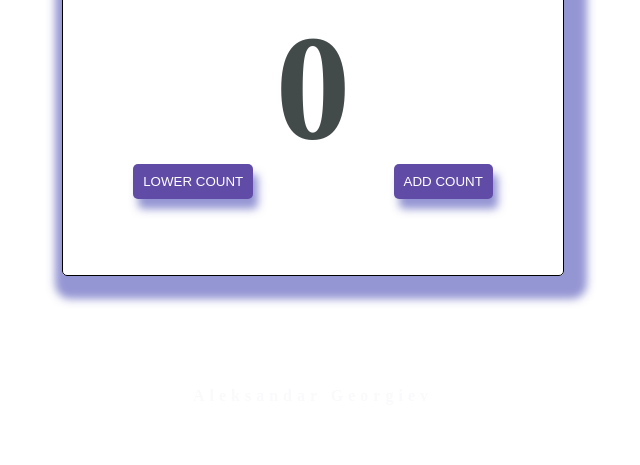
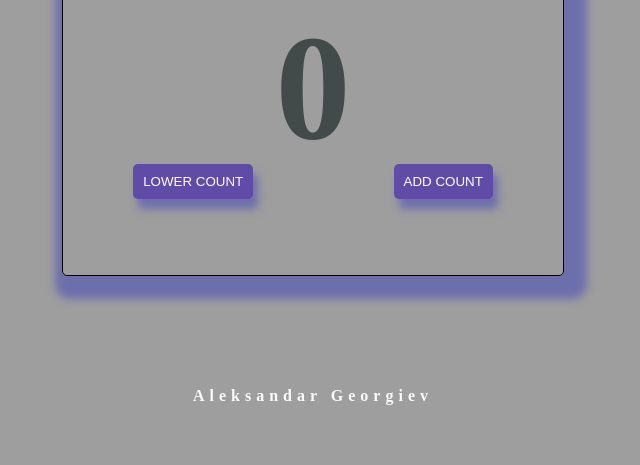
Before and after one commit to Savizo/counter, a plain HTML site: page index.html in a window 1280 px wide. Shown: the part 335-800 px from the top of the page, without its empty margins (327-967 px from the left). Drawn offline with Linux system fonts and the light colour scheme; the site is published under a folder, as on GitHub Pages, so addresses that start at the root find nothing.

Commit message:
Update style.css

```diff
--- a/style.css
+++ b/style.css
@@ -8,7 +8,7 @@ body {
   width: 100%;
   height: 100vh;
   overflow: hidden;
-  background-image: url(/space.jpg);
+  background-image: url(space.jpg);
   background-size: cover;
   background-repeat: no-repeat;
   display: flex;
```
